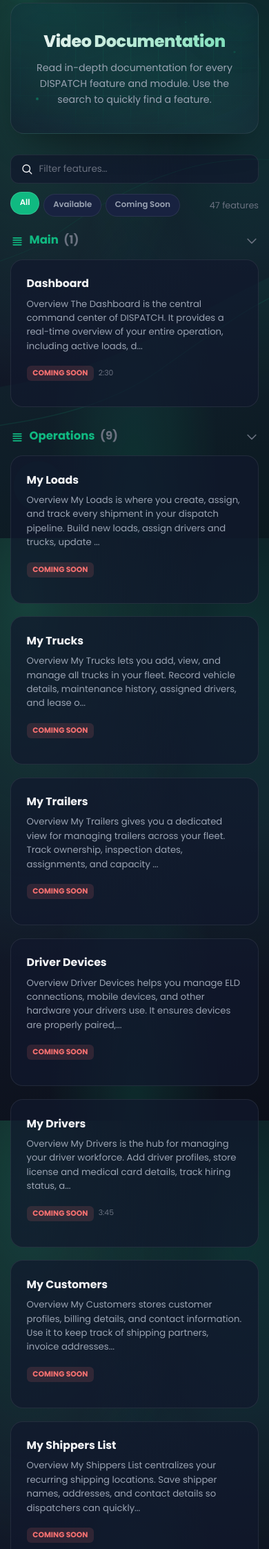
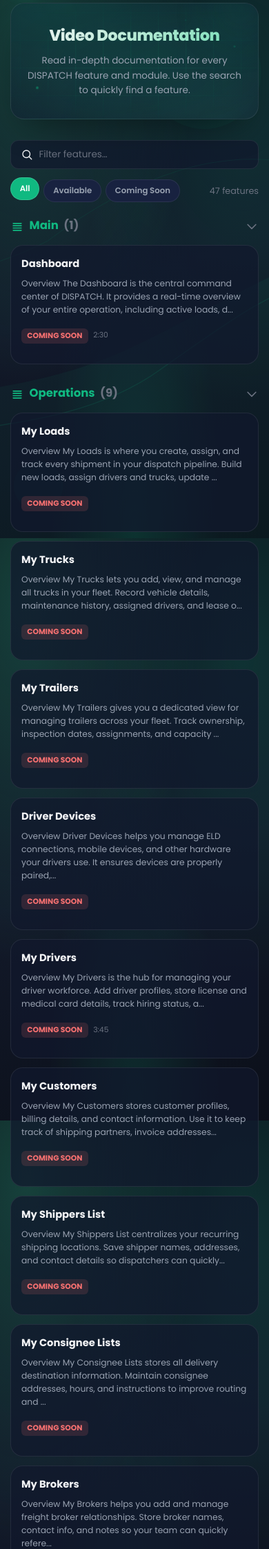
Before and after one commit to psworld143/nexus_tms_doc, a PHP site: page /dispatch/video_docs.php in a window 390 px wide. Shown: the part 64-2309 px from the top of the page at 69% size. Run offline with PHP 8.4, Linux system fonts and the light colour scheme; some libraries are stand-ins or nearby versions.

Commit message:
Remove docs.php references from AGENTS.md, add touch optimizations and responsive breakpoints to all pages, implement auto-advance to next reel on video end, and add tablet/desktop breakpoints with progressive grid/padding adjustments to video_docs.php

```diff
--- a/dispatch/tutorials.php
+++ b/dispatch/tutorials.php
@@ -83,6 +83,11 @@ header("Content-Security-Policy: default-src 'self'; script-src 'self' 'unsafe-i
             background-attachment: fixed;
             min-height: 100vh;
             -webkit-font-smoothing: antialiased;
+            -webkit-tap-highlight-color: transparent;
+        }
+        a, button, [role="button"], .sidebar-toggle, .icon-btn, .sb-item, .chip {
+            -webkit-tap-highlight-color: transparent;
+            touch-action: manipulation;
         }
         html.light body {
             background:
--- a/dispatch/video_docs.php
+++ b/dispatch/video_docs.php
@@ -145,6 +145,11 @@ $site = 'DISPATCH';
             background-attachment: fixed;
             color: var(--text);
             min-height: 100vh;
+            -webkit-tap-highlight-color: transparent;
+        }
+        a, button, [role="button"], .icon-btn, .doc-card, .dm-suggest-card {
+            -webkit-tap-highlight-color: transparent;
+            touch-action: manipulation;
         }
         html.light body {
             background:
@@ -459,15 +464,32 @@ $site = 'DISPATCH';
             width: 0; opacity: 0;
         }
 
-        @media (max-width: 640px) {
-            .docs-grid { grid-template-columns: 1fr; }
+        @media (max-width: 1024px) {
+            .docs-grid { grid-template-columns: repeat(auto-fill, minmax(240px, 1fr)); gap: 1rem; }
+            .page { padding: 1.25rem; padding-top: 4.75rem; }
+            .hero { padding: 3rem 1.75rem; }
+            .hero h1 { font-size: 2rem; }
+        }
+        @media (max-width: 768px) {
+            .docs-grid { grid-template-columns: repeat(auto-fill, minmax(220px, 1fr)); gap: 0.85rem; }
+            .doc-card { padding: 1.25rem; }
+            .doc-card h3 { font-size: 0.98rem; }
+            .doc-card p { font-size: 0.82rem; }
             .hero { padding: 2.5rem 1.5rem; }
-            .hero h1 { font-size: 1.6rem; }
-            .hero::after { width: 120px; height: 120px; }
+            .hero h1 { font-size: 1.75rem; }
+            .hero p { font-size: 0.9rem; }
             .topbar { padding: 0.7rem 1rem; }
             .page { padding: 1rem; padding-top: 4.5rem; }
             .brand-text h1 { font-size: 1rem; }
             .brand-text p { font-size: 0.65rem; }
+            .category-header h2 { font-size: 1.1rem; }
+        }
+        @media (max-width: 640px) {
+            .docs-grid { grid-template-columns: 1fr; }
+            .hero { padding: 2rem 1.25rem; }
+            .hero h1 { font-size: 1.5rem; }
+            .hero::after { width: 120px; height: 120px; }
+            .doc-card { padding: 1rem; }
         }
 
         /* Documentation full-screen modal */
```
Also changed, not shown: AGENTS.md (+5 -8 lines), dispatch/index.php (+11 -1 lines), dispatch/js/reels.js (+9 -2 lines).
